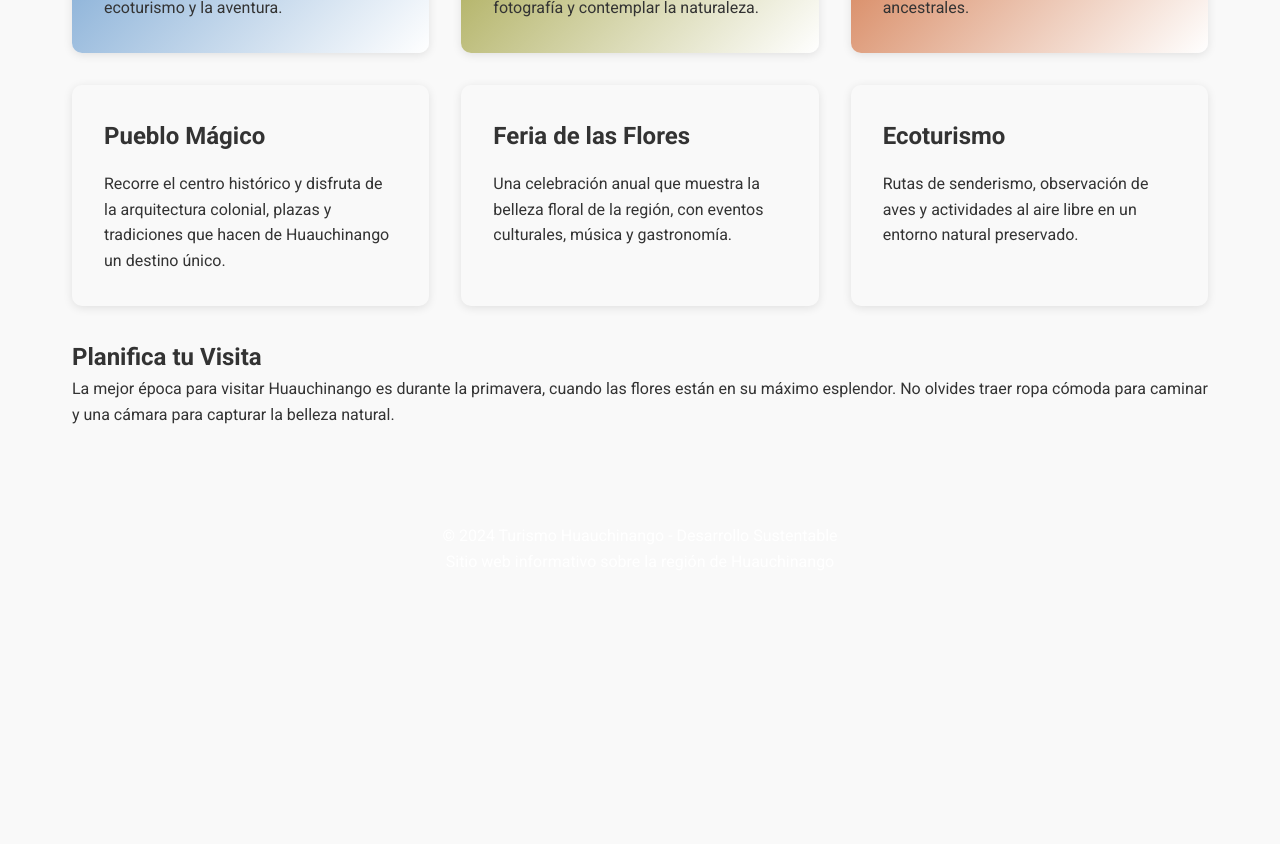
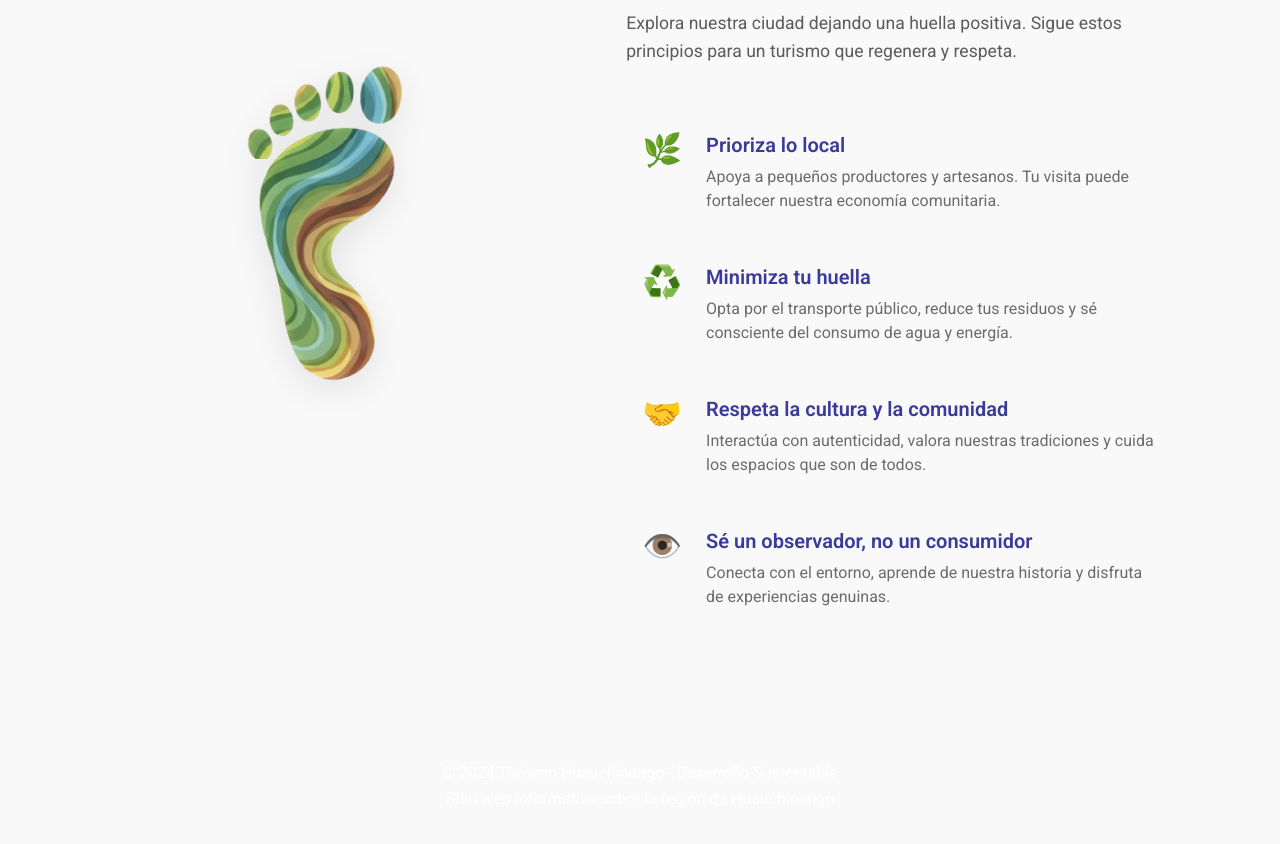
Before and after one commit to c0d3hdz/Huauchinango_DesarrolloSustentable, an Astro site: page /turismo in a window 1280 px wide. Shown: the part 576-1420 px from the top of the page. Before the commit the page ends 1182 px from the top, so only its background shows below. Built offline with nearby package versions, Linux system fonts and the light colour scheme; Astro itself is replaced by a stand-in of ours.

Commit message:
TurismoUpdate

```diff
--- a/src/pages/flora.astro
+++ b/src/pages/flora.astro
@@ -1,49 +1,87 @@
 ---
-import BaseLayout from '../layouts/BaseLayout.astro';
+import BaseLayout from "../layouts/BaseLayout.astro";
 var theme = "box-shadow: inset 0 0 0 1000px var(--pm-verde-olivo);";
 ---
 
-<BaseLayout title="Flora" description="Flora y vegetación de Huauchinango">
+<style>
+  html {
+    scrollbar-width: thin;
+    scrollbar-color: var(--pm-verde-olivo) var(--pm-verde);
+  }
+</style>
+<BaseLayout
+  title="Flora"
+  description="Flora y vegetación de Huauchinango"
+  color="background: linear-gradient(135deg,var( --pm-verde-olivo),var(--white));"
+>
   <div class="hero" style={theme}>
-    <h1 transition:name="hero" transition:animate="slide">Flora de Huauchinango</h1>
-    <img src="/image/floraBanner.jpg" alt="">
+    <img src="/image/floraBanner.jpg" alt="" />
+    <h1 transition:name="hero" transition:animate="slide">
+      Flora de Huauchinango
+    </h1>
+
     <p>Conoce la diversidad botánica de nuestra región</p>
   </div>
 
   <div class="cards-grid">
     <div class="card">
       <h2>Orquídeas</h2>
-      <p>La región es hogar de diversas especies de orquídeas silvestres, algunas endémicas de la zona. Su belleza y fragilidad las convierten en tesoros naturales que proteger.</p>
+      <p>
+        La región es hogar de diversas especies de orquídeas silvestres, algunas
+        endémicas de la zona. Su belleza y fragilidad las convierten en tesoros
+        naturales que proteger.
+      </p>
     </div>
 
     <div class="card">
       <h2>Flores de Primavera</h2>
-      <p>Durante la primavera, Huauchinango se viste de colores con la floración de azaleas, camelias, hortensias y muchas otras especies ornamentales.</p>
+      <p>
+        Durante la primavera, Huauchinango se viste de colores con la floración
+        de azaleas, camelias, hortensias y muchas otras especies ornamentales.
+      </p>
     </div>
 
     <div class="card">
       <h2>Bosque Mesófilo</h2>
-      <p>Ecosistema único que alberga una gran biodiversidad. Helechos arborescentes, bromelias y musgos crean un paisaje de película.</p>
+      <p>
+        Ecosistema único que alberga una gran biodiversidad. Helechos
+        arborescentes, bromelias y musgos crean un paisaje de película.
+      </p>
     </div>
 
     <div class="card">
       <h2>Plantas Medicinales</h2>
-      <p>La tradición herbolaria es parte importante de la cultura local. Muchas plantas de la región se usan desde tiempos ancestrales con fines medicinales.</p>
+      <p>
+        La tradición herbolaria es parte importante de la cultura local. Muchas
+        plantas de la región se usan desde tiempos ancestrales con fines
+        medicinales.
+      </p>
     </div>
 
     <div class="card">
       <h2>Árboles Nativos</h2>
-      <p>Encinos, pinos y liquidámbares conforman el dosel arbóreo de la región, proporcionando hábitat para numerosas especies de fauna.</p>
+      <p>
+        Encinos, pinos y liquidámbares conforman el dosel arbóreo de la región,
+        proporcionando hábitat para numerosas especies de fauna.
+      </p>
     </div>
 
     <div class="card">
       <h2>Conservación</h2>
-      <p>Esfuerzos locales se enfocan en la preservación de especies endémicas y la reforestación de áreas degradadas para mantener la biodiversidad.</p>
+      <p>
+        Esfuerzos locales se enfocan en la preservación de especies endémicas y
+        la reforestación de áreas degradadas para mantener la biodiversidad.
+      </p>
     </div>
   </div>
 
   <section class="mt-2">
     <h2>Importancia Ecológica</h2>
-    <p>La flora de Huauchinango juega un papel crucial en el equilibrio ecológico de la región. Los bosques actúan como captadores de agua, reguladores del clima local y refugio para diversas especies animales. La conservación de estos ecosistemas es fundamental para el desarrollo sustentable.</p>
+    <p>
+      La flora de Huauchinango juega un papel crucial en el equilibrio ecológico
+      de la región. Los bosques actúan como captadores de agua, reguladores del
+      clima local y refugio para diversas especies animales. La conservación de
+      estos ecosistemas es fundamental para el desarrollo sustentable.
+    </p>
   </section>
 </BaseLayout>
--- a/src/pages/turismo.astro
+++ b/src/pages/turismo.astro
@@ -1,7 +1,8 @@
 ---
-import BaseLayout from '../layouts/BaseLayout.astro';
-var theme = 'box-shadow: inset 0 0 0 1000px var(--pm-azul-oscuro);';
+import BaseLayout from "../layouts/BaseLayout.astro";
+var theme = "box-shadow: inset 0 0 0 1000px var(--pm-azul-oscuro);";
 ---
+
 <style>
   html {
     scrollbar-width: thin;
@@ -9,47 +10,192 @@ var theme = 'box-shadow: inset 0 0 0 1000px var(--pm-azul-oscuro);';
   }
 </style>
 
-<BaseLayout title="Turismo" description="Lugares turísticos de Huauchinango" color='background: linear-gradient(135deg,var( --pm-azul-claro),var(--white));'>
+<BaseLayout
+  title="Turismo"
+  description="Lugares turísticos de Huauchinango"
+  color="background: linear-gradient(135deg,var( --pm-azul-claro),var(--white));"
+>
   <div class="hero" style={theme}>
-    <img src="/image/turismoBanner.png" alt="">
+    <img src="/image/turismoBanner.png" alt="" />
     <h1 transition:name="hero" transition:animate="slide">Turismo</h1>
     <p>Descubre los lugares más hermosos y emblemáticos de nuestra región</p>
   </div>
-  <!--Esto se va a cambiar la ptm -->
-  <div class="cards-grid">
-    <div class="card">
-      <h2>Cascadas</h2>
-      <p>Huauchinango cuenta con hermosas cascadas naturales rodeadas de vegetación exuberante. Ideales para el ecoturismo y la aventura.</p>
+
+  <section class="manifesto" id="manifestoSection">
+    <div class="manifesto-imagen">
+      <img src="/image/Huella.png" alt="Huella del Viajero Consciente" />
     </div>
 
-    <div class="card">
-      <h2>Miradores</h2>
-      <p>Disfruta de vistas panorámicas impresionantes desde nuestros miradores naturales. Perfectos para la fotografía y contemplar la naturaleza.</p>
+    <div class="manifesto-contenido">
+      <h2>Manifiesto del Viajero Consciente</h2>
+      <p>
+        Explora nuestra ciudad dejando una huella positiva. Sigue estos
+        principios para un turismo que regenera y respeta.
+      </p>
+
+      <ul class="manifesto-lista">
+        <li>
+          <span class="icono">🌿</span>
+          <div>
+            <h3>Prioriza lo local</h3>
+            <p>
+              Apoya a pequeños productores y artesanos. Tu visita puede
+              fortalecer nuestra economía comunitaria.
+            </p>
+          </div>
+        </li>
+        <li>
+          <span class="icono">♻️</span>
+          <div>
+            <h3>Minimiza tu huella</h3>
+            <p>
+              Opta por el transporte público, reduce tus residuos y sé
+              consciente del consumo de agua y energía.
+            </p>
+          </div>
+        </li>
+        <li>
+          <span class="icono">🤝</span>
+          <div>
+            <h3>Respeta la cultura y la comunidad</h3>
+            <p>
+              Interactúa con autenticidad, valora nuestras tradiciones y cuida
+              los espacios que son de todos.
+            </p>
+          </div>
+        </li>
+        <li>
+          <span class="icono">👁️</span>
+          <div>
+            <h3>Sé un observador, no un consumidor</h3>
+            <p>
+              Conecta con el entorno, aprende de nuestra historia y disfruta de
+              experiencias genuinas.
+            </p>
+          </div>
+        </li>
+      </ul>
     </div>
-
-    <div class="card">
-      <h2>Zonas Arqueológicas</h2>
-      <p>Conoce la historia prehispánica de la región visitando sitios arqueológicos que guardan secretos de culturas ancestrales.</p>
-    </div>
-
-    <div class="card">
-      <h2>Pueblo Mágico</h2>
-      <p>Recorre el centro histórico y disfruta de la arquitectura colonial, plazas y tradiciones que hacen de Huauchinango un destino único.</p>
-    </div>
-
-    <div class="card">
-      <h2>Feria de las Flores</h2>
-      <p>Una celebración anual que muestra la belleza floral de la región, con eventos culturales, música y gastronomía.</p>
-    </div>
-
-    <div class="card">
-      <h2>Ecoturismo</h2>
-      <p>Rutas de senderismo, observación de aves y actividades al aire libre en un entorno natural preservado.</p>
-    </div>
-  </div>
-
-  <section class="mt-2">
-    <h2>Planifica tu Visita</h2>
-    <p>La mejor época para visitar Huauchinango es durante la primavera, cuando las flores están en su máximo esplendor. No olvides traer ropa cómoda para caminar y una cámara para capturar la belleza natural.</p>
   </section>
 </BaseLayout>
+<style>
+  .manifesto {
+    display: grid;
+    grid-template-columns: 1fr 1.2fr; /* Divide en 2 columnas, la derecha un poco más ancha */
+    gap: 4rem; /* Espacio entre columnas */
+    align-items: center;
+    max-width: 1200px;
+    margin: 2rem auto;
+    padding: 2rem;
+    animation: fade-in-up linear;
+    animation-timeline: view();
+    animation-range-start: entry 20%;
+    animation-range-end: entry 50%;
+    animation-fill-mode: both;
+  }
+  .manifesto-imagen {
+    text-align: center;
+  }
+  .manifesto-imagen img {
+    max-width: 100%;
+    height: auto;
+    filter: drop-shadow(0 10px 20px rgba(0, 0, 0, 0.1));
+  }
+  .manifesto.is-visible {
+    opacity: 1;
+    transform: translateY(0);
+  }
+  .manifesto-imagen {
+    text-align: center;
+  }
+
+  .manifesto-imagen img {
+    max-width: 100%;
+    height: auto;
+    filter: drop-shadow(0 10px 20px rgba(0, 0, 0, 0.1));
+  }
+  .manifesto-contenido h2 {
+    font-size: 2.5rem;
+    font-weight: 700;
+    color: var(--pm-azul-oscuro);
+    margin-bottom: 1rem;
+  }
+
+  .manifesto-contenido > p {
+    font-size: 1.1rem;
+    line-height: 1.6;
+    margin-bottom: 2.5rem;
+    color: #555;
+  }
+
+  .manifesto-lista {
+    list-style: none;
+    padding: 0;
+    margin: 0;
+  }
+
+  .manifesto-lista li {
+    display: flex;
+    align-items: flex-start;
+    gap: 1.5rem;
+    padding: 1.5rem 1rem;
+    border-radius: 12px;
+    transition:
+      background-color 0.3s ease,
+      transform 0.3s ease;
+  }
+
+  .manifesto-lista li:hover {
+    background-color: #f4f8fa;
+    transform: translateX(10px);
+  }
+
+  .manifesto-lista .icono {
+    font-size: 2rem;
+    line-height: 1;
+    margin-top: 5px;
+  }
+
+  .manifesto-lista h3 {
+    font-size: 1.25rem;
+    font-weight: 600;
+    color: var(--pm-azul-oscuro);
+    margin: 0 0 0.25rem 0;
+  }
+
+  .manifesto-lista p {
+    font-size: 1rem;
+    line-height: 1.5;
+    margin: 0;
+    color: #666;
+  }
+  @keyframes fade-in-up {
+    from {
+      opacity: 0;
+      transform: translateY(30px);
+    }
+    to {
+      opacity: 1;
+      transform: translateY(0);
+    }
+  }
+  @media (max-width: 900px) {
+    .manifesto {
+      grid-template-columns: 1fr;
+      gap: 2rem;
+      text-align: center;
+    }
+    .manifesto-imagen {
+      margin-bottom: 2rem;
+    }
+    .manifesto-imagen img {
+      max-width: 250px;
+    }
+    .manifesto-lista li {
+      text-align: left;
+    }
+    .manifesto-lista li:hover {
+      transform: none;
+    }
+  }
+</style>
```
Also changed, not shown: public/image/Huella.png (added), 1 other file.
